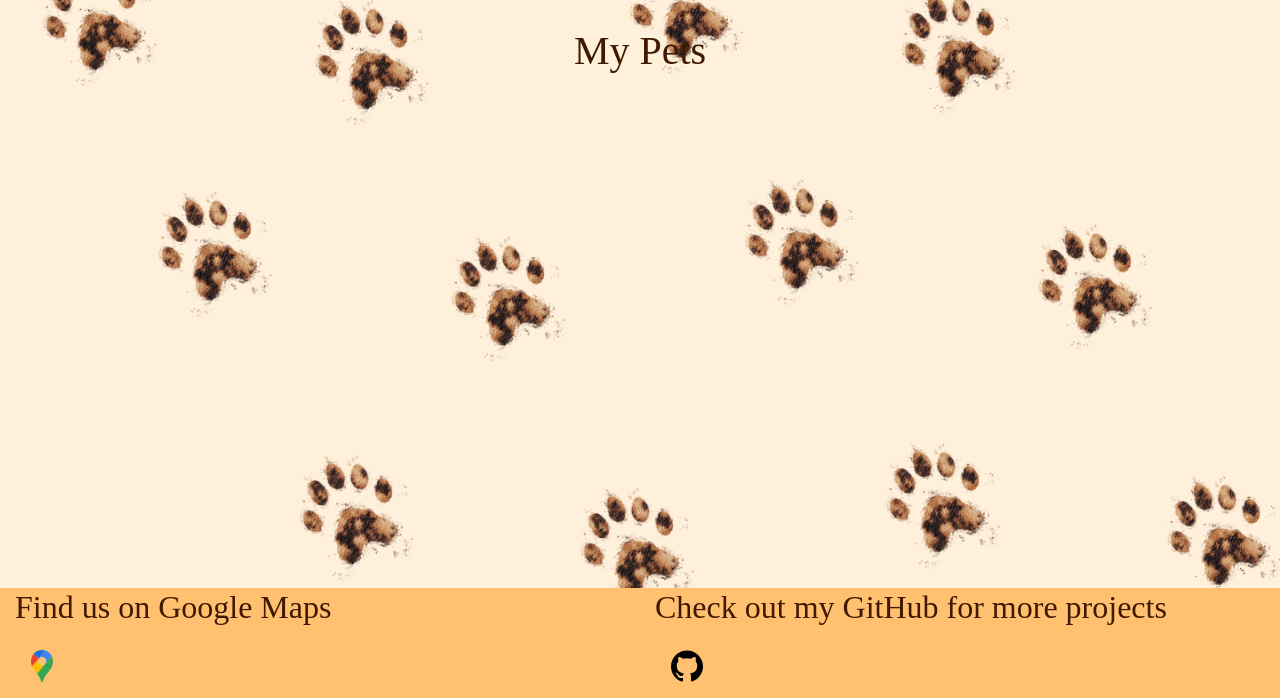
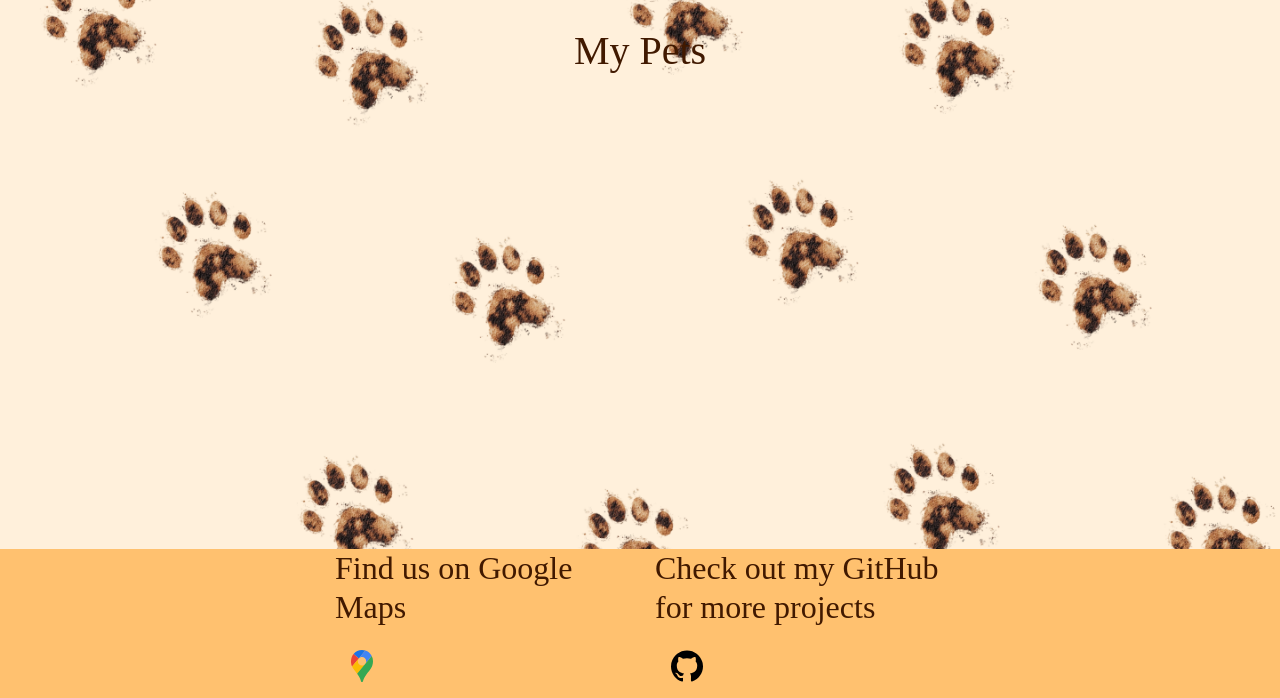
Before and after one commit to TaylaJBall/Muddy-Paws, a Django app: page /dashboard/ in a window 1280 px wide. Shown: the part 102-800 px from the top of the page. Run offline with Django 4.2, Linux system fonts and the light colour scheme; the visitor is signed in with stand-in values (Sample User, id 1); data that the repository does not hold is empty; parts of the project's set-up code (start-up, migrations or seed data) failed here and were passed over; some web fonts are replaced.

Commit message:
Add: extra cols to footer for better layout

```diff
--- a/templates/includes/footer.html
+++ b/templates/includes/footer.html
@@ -1,6 +1,9 @@
 {% load static %}
 
-<footer class:>
+<footer>
+   <div class="col">
+
+   </div>
    <!-- Google maps -->
    <div class="col">
       <h2>Find us on Google Maps</h2>
@@ -17,4 +20,7 @@
          <img src="{% static '/icons/github-icon.svg' %}" alt="GitHub Icon" class="social-icon">
       </a>
    </div>
+   <div class="col">
+
+   </div>
 </footer>
```
